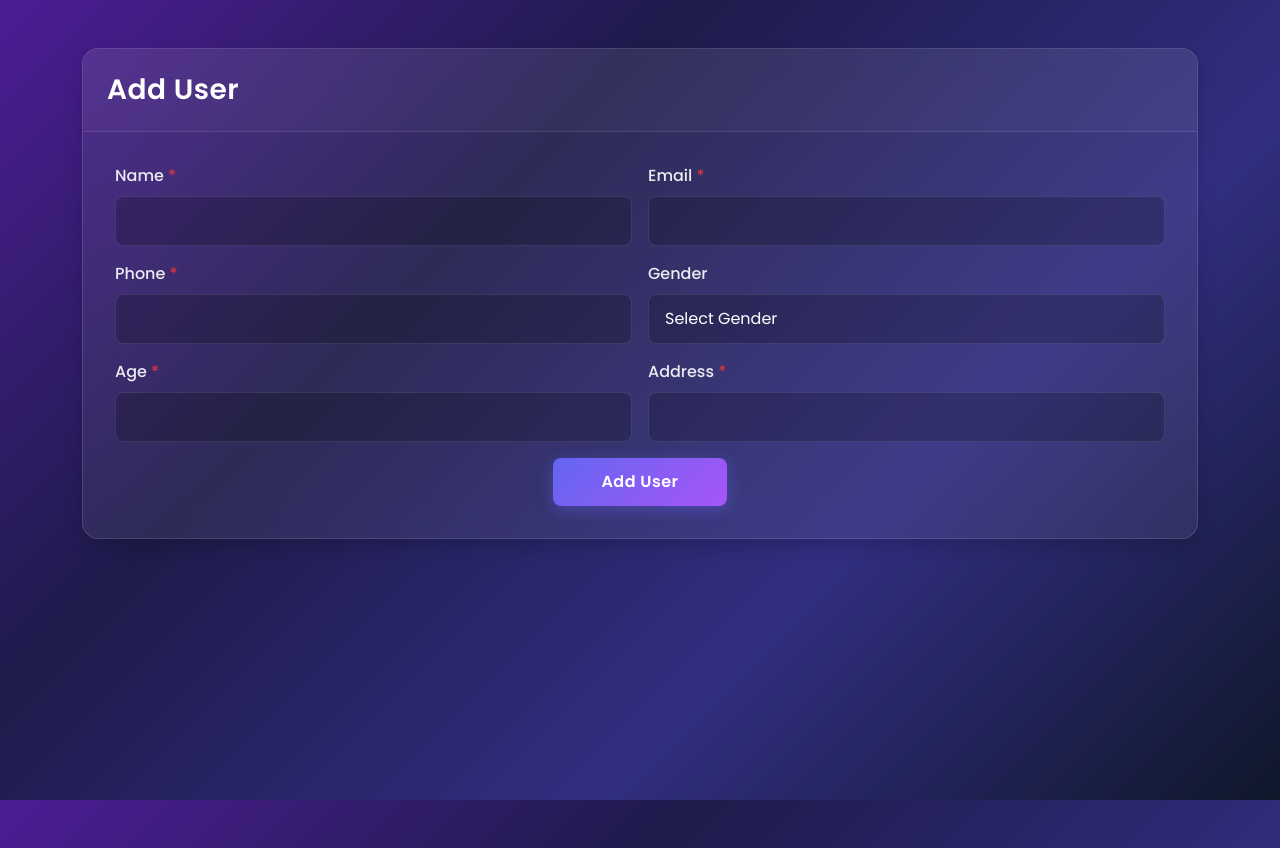
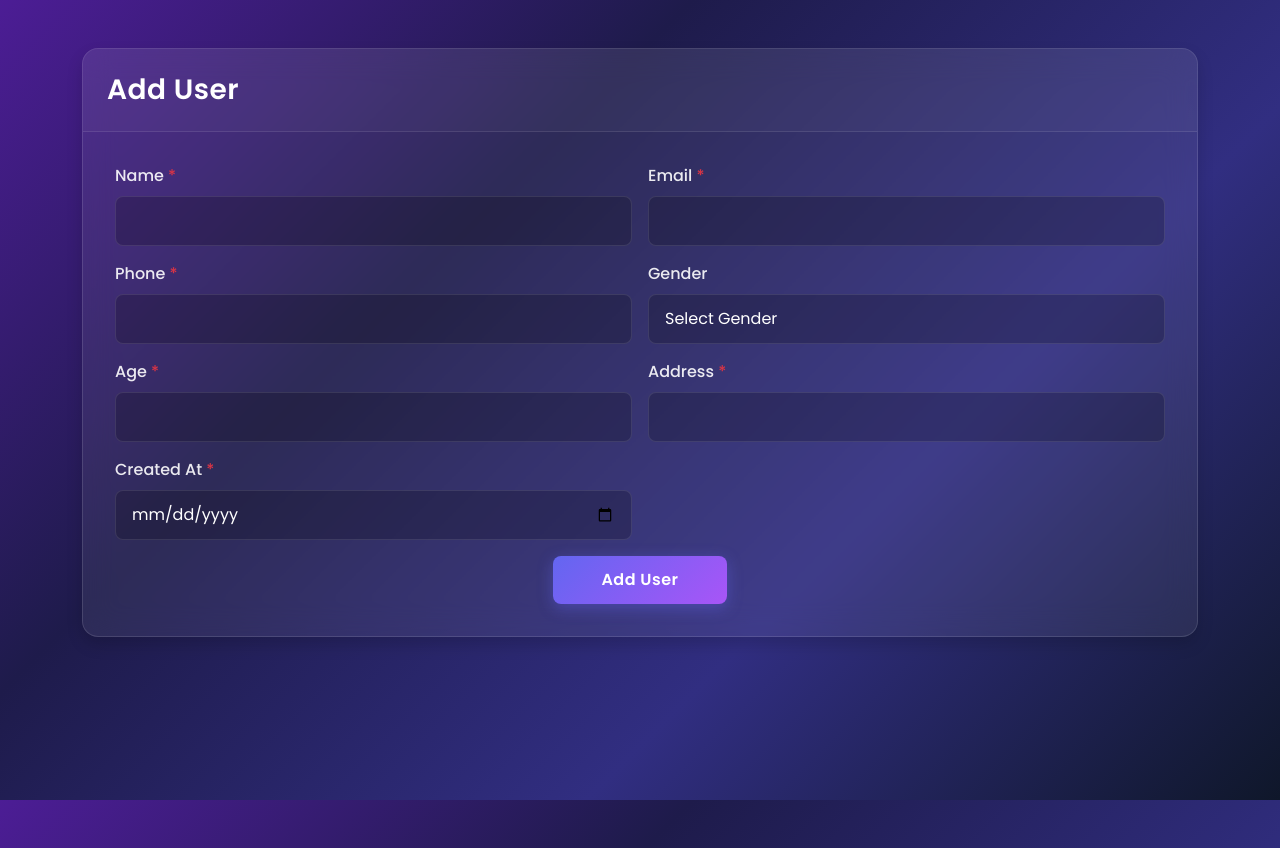
Before and after one commit to sajana-46/Bus-ticket-frontend, a React (Vite) app: page / in a window 1280 px wide. Built offline with nearby package versions, Linux system fonts and the light colour scheme.

Commit message:
Add 'createdAt' field to AddUser component
Added 'createdAt' field to user input form.

```diff
--- a/src/components/AddUser.jsx
+++ b/src/components/AddUser.jsx
@@ -9,6 +9,8 @@ const AddUser = () => {
     gender: "",
     age: "",
     address: "",
+    createdAt: "",
+
   });
 
   const [message, setMessage] = useState("");
@@ -36,6 +38,8 @@ const AddUser = () => {
           gender: "",
           age: "",
           address: "",
+          createdAt: "",
+
         });
       })
       .catch((error) => {
@@ -135,6 +139,19 @@ const AddUser = () => {
                   required
                 />
               </div>
+              <div className="col-md-6">
+              <label className="form-label">
+                Created At <span className="text-danger">*</span>
+              </label>
+              <input
+                type="date"
+                className="form-control"
+                name="createdAt"
+                value={input.createdAt}
+                onChange={inputHandler}
+                required
+              />
+            </div>
 
               <div className="col-12 text-center mt-3">
                 <button
```
